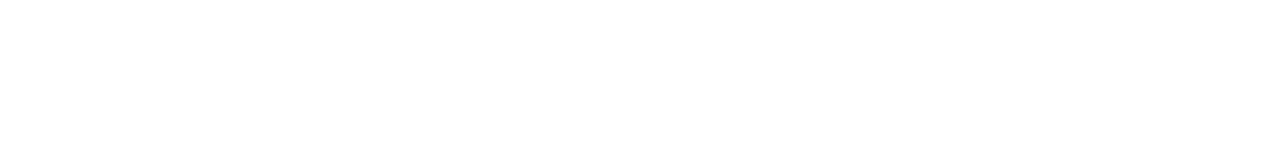
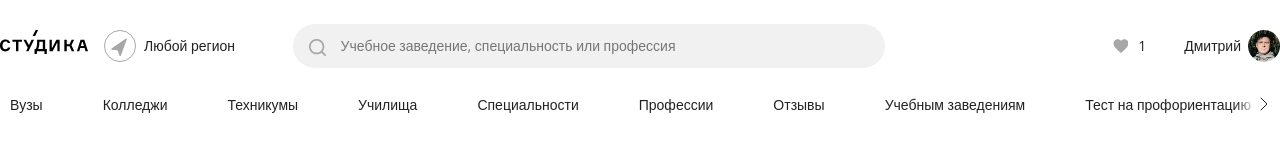
Before and after one commit to OldWhaler/studika-work-test, a website built with webpack: page src/index.html in a window 1280 px wide. Built offline with nearby package versions, Linux system fonts and the light colour scheme; files whose address does not match are found by name.

Commit message:
feat: add html and css

```diff
--- a/src/all.scss
+++ b/src/all.scss
@@ -0,0 +1,6 @@
+@import './assets/styles/clear.scss';
+@import './assets/styles/general.scss';
+@import './assets/styles/header.scss';
+@import './assets/styles/header-nav.scss';
+@import './assets/styles/svg-styles.scss';
+@import './assets/styles/media-queries.scss';
--- a/src/assets/styles/clear.scss
+++ b/src/assets/styles/clear.scss
@@ -35,7 +35,7 @@ body {
   width: 100%;
   font-size: 100%;
   line-height: 1;
-  font-size: 15px;
+  font-size: 14px;
   -ms-text-size-adjust: 100%;
   -moz-text-size-adjust: 100%;
   -webkit-text-size-adjust: 100%;
--- a/src/assets/styles/general.scss
+++ b/src/assets/styles/general.scss
@@ -0,0 +1,19 @@
+@import './variables.scss';
+
+* {
+  font-family: $mainFontFamily;
+}
+
+body {
+  background: $whiteOnGrayColor;
+  color: $mainTextColor;
+}
+
+.container {
+  max-width: 1280px;
+  margin: 0 auto;
+}
+
+.hidden {
+  display: none;
+}
--- /dev/null
+++ b/src/assets/styles/header-nav.scss
@@ -0,0 +1,56 @@
+.header {
+
+  &__nav {
+    overflow: hidden;
+    position: relative;
+  }
+
+  &__nav-list {
+    display: flex;
+    align-items: center;
+    justify-content: space-between;
+    flex-wrap: nowrap;
+    column-gap: 40px;
+  }
+
+  &__nav-elem {
+    padding: 2.5px 10px;
+    flex: 0 0 auto;
+    border-radius: 34px;
+    line-height: 19px;
+    color: $mainTextColor;
+
+    &:hover {
+      background: $grayOnWhite;
+    }
+  }
+
+  &__nav-control {
+    position: absolute;
+    z-index: 42;
+    top: 0;
+    background-color: #ffffff;
+
+    z-index: 42;
+    width: 20px;
+    height: 24px;
+    background-image: url('./assets/images/arrowRight.svg');
+    background-repeat: no-repeat;
+
+    &.control-right {
+      background-image: url('./assets/images/arrowRight.svg');
+      background-position: 0 50%;
+      box-shadow: -9px 0 15px 5px #ffffff;
+
+      right: 0;
+    }
+
+    &.control-left {
+      background-image: url('./assets/images/arrowLeft.svg');
+      background-position: 50% 50%;
+      box-shadow: -9px 0 15px 5px #ffffff;
+
+      left: 0;
+    }
+  }
+}
--- /dev/null
+++ b/src/assets/styles/header.scss
@@ -0,0 +1,139 @@
+@import './variables.scss';
+
+.header {
+  padding: 24px 0 16px 0;
+
+  &__menu-burger {
+    margin-left: 14px;
+    display: none;
+    width: 20px;
+    height: 16px;
+    background-color: transparent;
+    background-image: url('./assets/images/menuBurger.svg');
+    background-repeat: no-repeat;
+    background-position: 50% 50%;
+
+  }
+
+  &__row {
+    display: flex;
+    align-items: center;
+    justify-content: space-between;
+    margin-bottom: 24px;
+  }
+
+  &__logo {
+    flex: none;
+    width: 88px;
+    height: 32px;
+    margin-right: 16px;
+  }
+
+  &__city {
+    display: flex;
+    align-items: center;
+    column-gap: 8px;
+    margin-right: 4.5%;
+    cursor: pointer;
+
+    &-img {
+      min-width: 32px;
+      width: 32px;
+      height: 32px;
+      background-color: transparent;
+      background-image: url('./assets/images/city.svg');
+      background-repeat: no-repeat;
+      background-position: 50% 50%;
+    }
+
+    &-text {
+      line-height: 22px;
+    }
+  }
+
+  &__search {
+    position: relative;
+    flex-grow: 1;
+    max-width: 592px;
+    margin-right: 15px;
+
+    &-img {
+      display: block;
+      position: absolute;
+      left: 16px;
+      top: 15px;
+      width: 17px;
+      height: 17px;
+      cursor: text;
+
+      background-color: transparent;
+      background-image: url('./assets/images/loupe.svg');
+      background-repeat: no-repeat;
+      background-position: 50% 50%;
+    }
+
+    &-input {
+      width: 100%;
+      padding: 13px 8px 13px 48px;
+      background: $grayOnWhite;
+      border-radius: 100px;
+
+      &::placeholder {
+        color: $descriptorColor;
+        line-height: 22px;
+        font-size: 14px;
+      }
+    }
+  }
+
+  &__favorites {
+    display: flex;
+    align-items: center;
+    column-gap: 10px;
+    margin-left: auto;
+    margin-right: 30px;
+    border-radius: 37px;
+    padding: 9px 8px;
+
+    &:hover {
+      background-color: $grayOnWhite;
+    }
+
+    &-img {
+      min-width: 15px;
+      width: 15px;
+      height: 14px;
+      background-color: transparent;
+      background-image: url('./assets/images/heart.svg');
+      background-repeat: no-repeat;
+    }
+  }
+
+  &__profile {
+    display: flex;
+    align-items: center;
+    column-gap: 7px;
+
+    &-text {
+      line-height: 22px;
+
+      &:hover {
+        color: $descriptorColor;
+      }
+    }
+
+    &-img {
+      width: 32px;
+      height: 32px;
+      border-radius: 50%;
+      overflow: hidden;
+
+      img {
+        object-fit: cover;
+        width: 100%;
+        height: 100%;
+      }
+
+    }
+  }
+}
--- a/src/assets/styles/media-queries.scss
+++ b/src/assets/styles/media-queries.scss
@@ -0,0 +1,57 @@
+@media screen and (max-width: 750px) {
+  .header {
+    padding: 16px 0;
+
+    &__menu-burger {
+      display: block;
+    }
+
+    &__logo {
+      margin-right: 0;
+      text-align: center;
+    }
+
+    &__city,
+    &__search,
+    &__profile {
+      display: none;
+    }
+
+    &__favorites {
+      display: flex;
+      margin-left: 0;
+      margin-right: 8px;
+    }
+
+    &__nav {
+      display: none;
+    }
+  }
+}
+
+@media screen and (max-width: 1024px) {
+  .header {
+
+    &__city {
+      margin-right: 15px;
+    }
+
+    &__search {
+      min-width: 415px;
+    }
+  }
+}
+
+@media screen and (max-width: 850px) {
+  .header {
+
+    &__favorites {
+      margin-left: 0;
+      margin-right: 8px;
+    }
+
+    &__profile {
+      display: none;
+    }
+  }
+}
--- /dev/null
+++ b/src/assets/styles/svg-styles.scss
@@ -0,0 +1,7 @@
+#logo-svg {
+  fill: #222222;
+
+  &:hover {
+    fill: #4e4e4e;
+  }
+}
--- a/src/index.html
+++ b/src/index.html
@@ -12,7 +12,61 @@
 </head>
 
 <body>
+  <div class="container">
+    <header class="header">
+      <div class="header__row">
 
+        <div class="header__menu-burger"></div>
+
+        <object class="header__logo" data="./images/logo.svg" type="image/svg+xml"></object>
+
+        <p class="header__city">
+          <span class="header__city-img"></span>
+          <span class="header__city-text">Любой регион</span>
+        </p>
+
+        <div class="header__search">
+          <label class="header__search-img" for="search-input"></label>
+          <input id="search-input" class="header__search-input" type="text"
+            placeholder="Учебное заведение, специальность или профессия">
+        </div>
+
+        <div class="header__favorites">
+          <span class="header__favorites-img"></span>
+          <span class="header__favorites-text">1</span>
+        </div>
+
+        <div class="header__profile">
+          <span class="header__profile-text">Дмитрий</span>
+          <div class="header__profile-img">
+            <img src="./images/foto.jpg" alt="foto">
+          </div>
+        </div>
+
+      </div>
+
+      <nav class="header__nav">
+        <button class="header__nav-control control-left hidden"> </button>
+        <ul class="header__nav-list">
+          <li class="header__nav-elem">Вузы</li>
+          <li class="header__nav-elem">Колледжи</li>
+          <li class="header__nav-elem">Техникумы</li>
+          <li class="header__nav-elem">Училища</li>
+          <li class="header__nav-elem">Специальности</li>
+          <li class="header__nav-elem">Профессии</li>
+          <li class="header__nav-elem">Отзывы</li>
+          <li class="header__nav-elem">Учебным заведениям</li>
+          <li class="header__nav-elem">Тест на профориентацию</li>
+          <li class="header__nav-elem">Пункт №1</li>
+          <li class="header__nav-elem">Пункт №2</li>
+          <li class="header__nav-elem">Пункт №3</li>
+          <li class="header__nav-elem">Пункт №4</li>
+          <li class="header__nav-elem">Пункт №5</li>
+        </ul>
+        <button class="header__nav-control control-right"> </button>
+      </nav>
+    </header>
+  </div>
 </body>
 
 </html>
--- a/webpack.config.js
+++ b/webpack.config.js
@@ -4,7 +4,7 @@ const HtmlWebpackPlugin = require('html-webpack-plugin');
 const MiniCssExtractPlugin = require('mini-css-extract-plugin');
 const { CleanWebpackPlugin } = require('clean-webpack-plugin');
 const EslingPlugin = require('eslint-webpack-plugin');
-// const CopyPlugin = require('copy-webpack-plugin');
+const CopyPlugin = require('copy-webpack-plugin');
 
 const baseConfig = {
     entry: path.resolve(__dirname, './src/index'),
@@ -50,11 +50,11 @@ const baseConfig = {
         new CleanWebpackPlugin(),
         new EslingPlugin({ extensions: 'ts' }),
         new MiniCssExtractPlugin({
-            filename: '[name].[contenthash].css',
+            filename: '[name].css',
         }),
-        // new CopyPlugin({
-        //     patterns: [{ from: './public' }],
-        // }),
+        new CopyPlugin({
+            patterns: [{ from: './public' }],
+        }),
     ],
 };
 
```
Also changed, not shown: public/images/foto.jpg (added), public/images/logo.svg (added), src/assets/images/arrowLeft.svg (renamed from public/icons/arrowLeft.svg), src/assets/images/arrowRight.svg (renamed from public/icons/arrowRight.svg), src/assets/images/city.svg (renamed from public/icons/city.svg), src/assets/images/close.svg (renamed from public/icons/close.svg), src/assets/images/heart.svg (renamed from public/icons/heart.svg), src/assets/images/loupe.svg (renamed from public/icons/loupe.svg), src/assets/images/menuBurger.svg (renamed from public/icons/menuBurger.svg).
